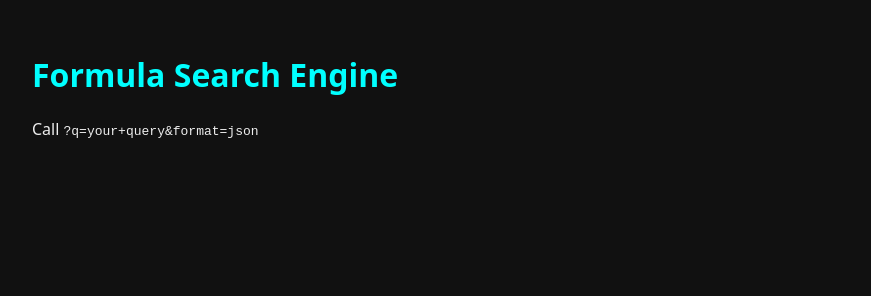
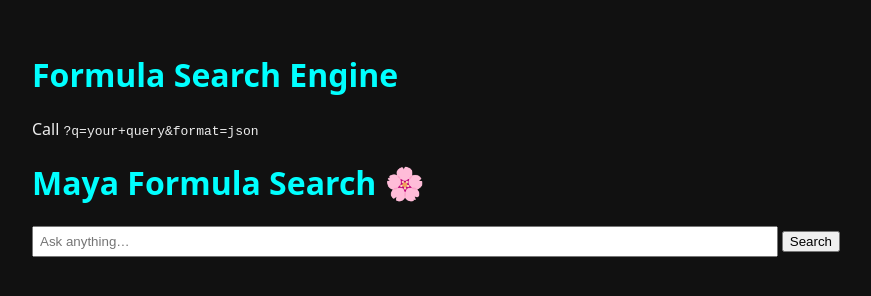
Before and after one commit to 8981718053/maya-search, a plain HTML site: page index.html in a window 1280 px wide. Shown: the whole page, without its empty margins (0-871 px from the left). Drawn offline with Linux system fonts and the light colour scheme.

Commit message:
Update index.html

```diff
--- a/index.html
+++ b/index.html
@@ -132,5 +132,17 @@ if(q){
     });
 }
 </script>
+<body>
+<h1>Maya Formula Search 🌸</h1>
+<input id="q" placeholder="Ask anything…" style="width:60%;padding:6px">
+<button onclick="go()">Search</button>
+<div id="out"></div>
+<script>
+function go(){
+  const query=document.getElementById('q').value.trim();
+  if(!query)return;
+  location.href='?q='+encodeURIComponent(query);
+}
+</script>
 </body>
 </html>
```
